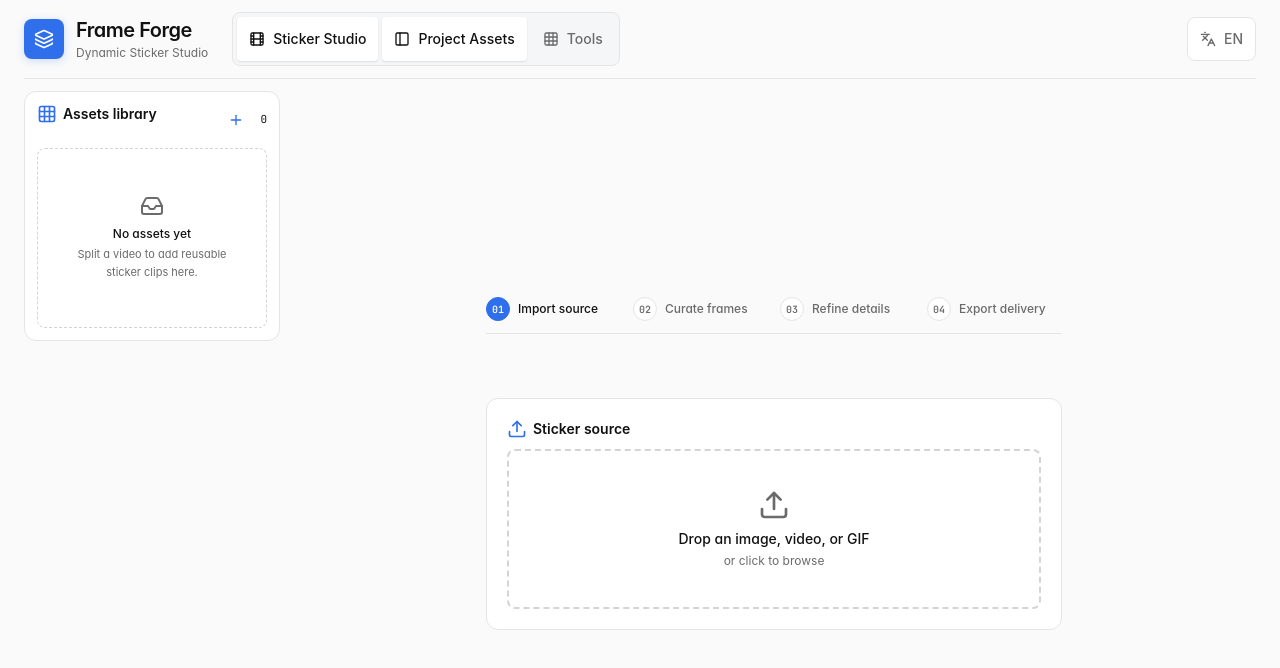
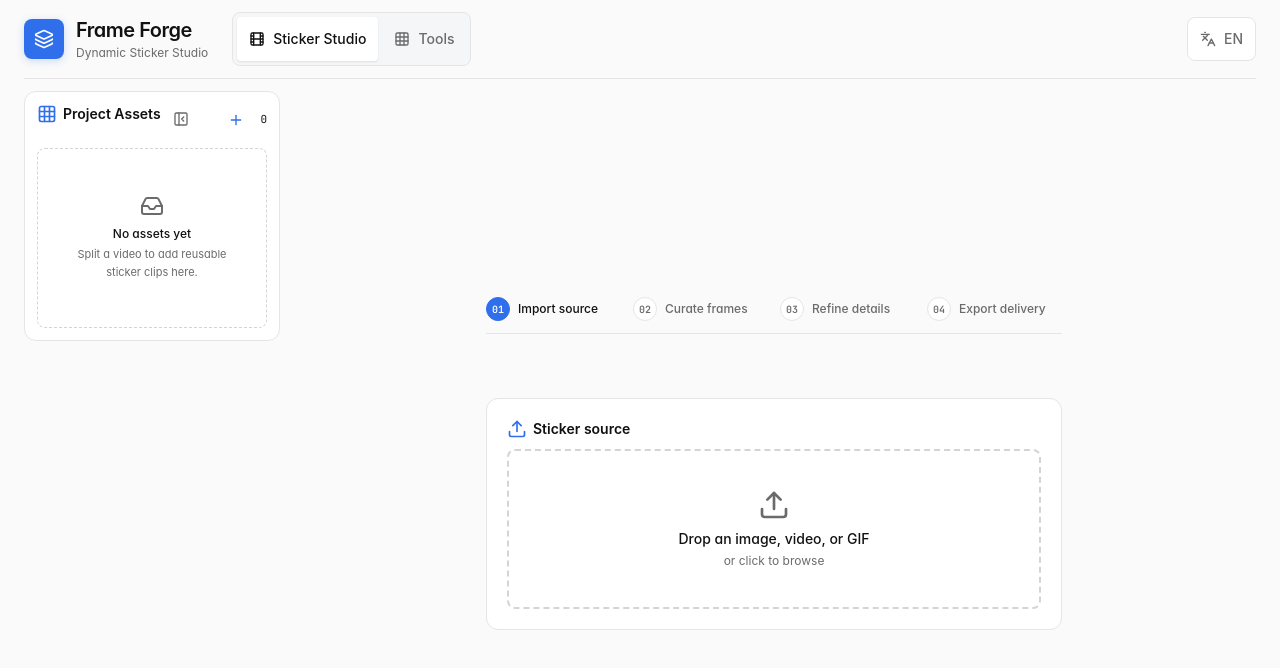
Before and after one commit to Algovate/frame-forge, a React (Vite) app: page / in a window 1280 px wide. Shown: the top 668 px of the page. Built offline with nearby package versions, Linux system fonts and the light colour scheme.

Commit message:
refactor(ui): move Project Assets toggle to a collapsible left sidebar, unifying terminology

```diff
--- a/src/App.tsx
+++ b/src/App.tsx
@@ -1,4 +1,5 @@
 import { useCallback, useState } from 'react';
+import { PanelLeft } from 'lucide-react';
 import { Header } from './components/Header';
 import { ToastStack, type ToastItem, type ToastType } from './components/Toast';
 import { AmbientBackground } from './components/AmbientBackground';
@@ -48,9 +49,10 @@ function App() {
       </div>
 
       <main className="flex-1 min-h-0 max-w-[1600px] w-full mx-auto relative flex flex-col mt-3 gap-3 lg:flex-row">
-        {isAssetPanelOpen && (
+        {isAssetPanelOpen ? (
           <aside className="w-full shrink-0 custom-scrollbar lg:w-64 lg:h-full lg:overflow-y-auto lg:pb-3">
             <AssetLibraryPanel
+              onClose={() => setIsAssetPanelOpen(false)}
               assets={assetLibrary}
               onUseAsset={(asset) => {
                 const target = getAssetUseTarget(asset, activeTool);
@@ -83,6 +85,13 @@ function App() {
               }}
             />
           </aside>
+        ) : (
+          <aside className="w-full shrink-0 flex items-center lg:flex-col lg:w-12 lg:h-full lg:border-r lg:border-hairline lg:pt-2">
+            <button onClick={() => setIsAssetPanelOpen(true)} className="flex items-center gap-2 p-2 rounded-control text-muted hover:text-foreground hover:bg-surface-hover lg:justify-center w-full" title={t('nav.assets', 'Project Assets')}>
+              <PanelLeft className="w-5 h-5" />
+              <span className="lg:hidden text-sm font-medium">{t('nav.assets', 'Project Assets')}</span>
+            </button>
+          </aside>
         )}
 
         {/* Main Content Area */}
--- a/src/components/Header.tsx
+++ b/src/components/Header.tsx
@@ -1,4 +1,4 @@
-import { Layers, RotateCcw, Plus, Languages, Film, Grid3X3, PanelLeft } from 'lucide-react';
+import { Layers, RotateCcw, Plus, Languages, Film, Grid3X3 } from 'lucide-react';
 import { useRef } from 'react';
 import { useTranslation } from 'react-i18next';
 import { useAppStore } from '../store';
@@ -11,7 +11,6 @@ export function Header() {
   const { t, i18n } = useTranslation();
   const {
     activeTool, setActiveTool, resetWorkspace, appendFramesFromFiles, frames, isProcessing,
-    assetLibrary, isAssetPanelOpen, setIsAssetPanelOpen,
   } = useAppStore();
   const hasFrames = frames.length > 0;
   const isStudioActive = activeTool === 'studio' || activeTool === 'canvas-editor';
@@ -45,11 +44,7 @@ export function Header() {
             className={`min-h-11 flex flex-1 items-center justify-center gap-2 rounded-sm px-3 text-xs font-medium transition-colors sm:flex-none sm:text-sm ${isStudioActive ? 'bg-surface shadow-[0_1px_2px_color-mix(in_oklab,var(--color-foreground),transparent_90%)] text-foreground' : 'text-muted hover:text-foreground'}`}>
             <Film className="w-4 h-4" aria-hidden="true" /> <span>{t('nav.studio', 'Sticker Studio')}</span>
           </button>
-          <button type="button" onClick={() => setIsAssetPanelOpen((open) => !open)} aria-expanded={isAssetPanelOpen}
-            className={`relative min-h-11 flex flex-1 items-center justify-center gap-2 rounded-sm px-3 text-xs font-medium transition-colors sm:flex-none sm:text-sm ${isAssetPanelOpen ? 'bg-surface shadow-[0_1px_2px_color-mix(in_oklab,var(--color-foreground),transparent_90%)] text-foreground' : 'text-muted hover:text-foreground'}`}>
-            <PanelLeft className="w-4 h-4" aria-hidden="true" /> <span>{t('nav.assets', 'Project Assets')}</span>
-            {assetLibrary.length > 0 && <span className="min-w-4 rounded-full bg-primary/15 px-1 text-[10px] font-mono text-primary">{assetLibrary.length}</span>}
-          </button>
+
           <button type="button" onClick={() => setActiveTool('splitter')} aria-current={activeTool === 'splitter' ? 'page' : undefined}
             className={`min-h-11 flex flex-1 items-center justify-center gap-2 rounded-sm px-3 text-xs font-medium transition-colors sm:flex-none sm:text-sm ${activeTool === 'splitter' ? 'bg-surface shadow-[0_1px_2px_color-mix(in_oklab,var(--color-foreground),transparent_90%)] text-foreground' : 'text-muted hover:text-foreground'}`}>
             <Grid3X3 className="w-4 h-4" aria-hidden="true" /> <span>{t('nav.tools', 'Tools')}</span>
--- a/src/components/sidebar/AssetLibraryPanel.tsx
+++ b/src/components/sidebar/AssetLibraryPanel.tsx
@@ -1,5 +1,5 @@
 import { useCallback, useDeferredValue, useMemo, useRef, useState } from 'react';
-import { Grid3X3, Inbox, Trash2, Download, Plus, Search, X, CheckSquare, Square, Layers } from 'lucide-react';
+import { Grid3X3, Inbox, Trash2, Download, Plus, Search, X, CheckSquare, Square, Layers, PanelLeftClose } from 'lucide-react';
 import { useTranslation } from 'react-i18next';
 import type { ProjectAsset } from '../../types';
 import { getBatchStickerEligibility, getSelectedAssets, getVisibleAssets, type AssetLibraryFilter, type AssetUseTarget } from '../../utils/assets';
@@ -17,6 +17,7 @@ interface AssetLibraryPanelProps {
   onUseSelected?: (assets: ProjectAsset[]) => void;
   onRemoveAsset?: (id: string) => void;
   onClearAssets?: () => void;
+  onClose?: () => void;
   onAddImage?: (file: File) => void;
 }
 
@@ -30,6 +31,7 @@ export function AssetLibraryPanel({
   onUseSelected,
   onRemoveAsset,
   onClearAssets,
+  onClose,
   onAddImage,
 }: AssetLibraryPanelProps) {
   const imageInputRef = useRef<HTMLInputElement>(null);
@@ -79,9 +81,16 @@ export function AssetLibraryPanel({
   return (
     <div className="glass-panel rounded-card p-3">
       <div className="flex items-start justify-between gap-3 mb-3">
-        <h2 className={`${HEADING} mb-0 flex items-center gap-1.5`}>
-          <Grid3X3 className="w-5 h-5 text-primary" aria-hidden="true" /> {title ?? t('assets.library')}
-        </h2>
+        <div className="flex items-center gap-2">
+          <h2 className={`${HEADING} mb-0 flex items-center gap-1.5`}>
+            <Grid3X3 className="w-5 h-5 text-primary" aria-hidden="true" /> {title ?? t('nav.assets', 'Project Assets')}
+          </h2>
+          {onClose && (
+            <button onClick={onClose} className="p-1 rounded-sm text-muted hover:bg-surface-hover hover:text-foreground" title={t('common.collapse', 'Collapse')}>
+              <PanelLeftClose className="w-4 h-4" />
+            </button>
+          )}
+        </div>
         <div className="text-right leading-tight flex flex-col items-end">
           <div className="flex items-center gap-2">
             {onAddImage && (
```
